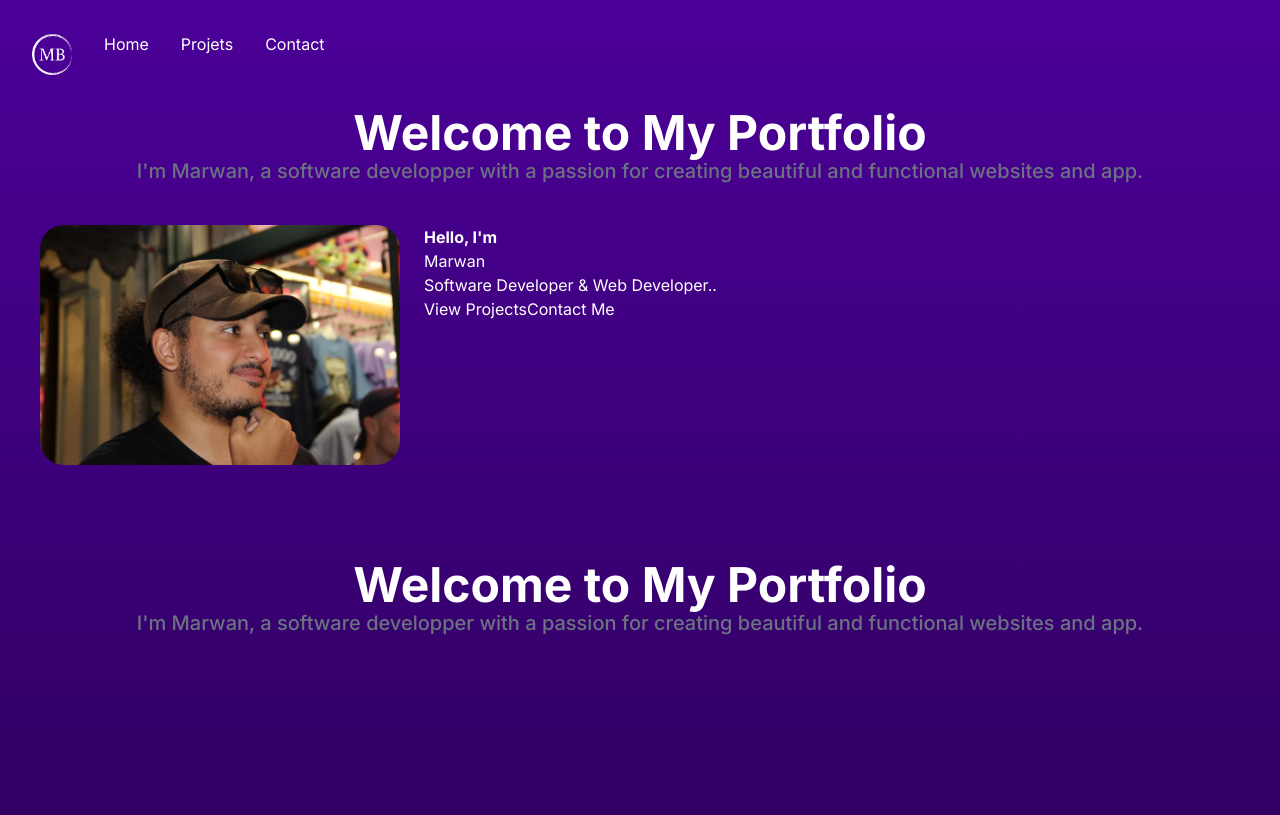
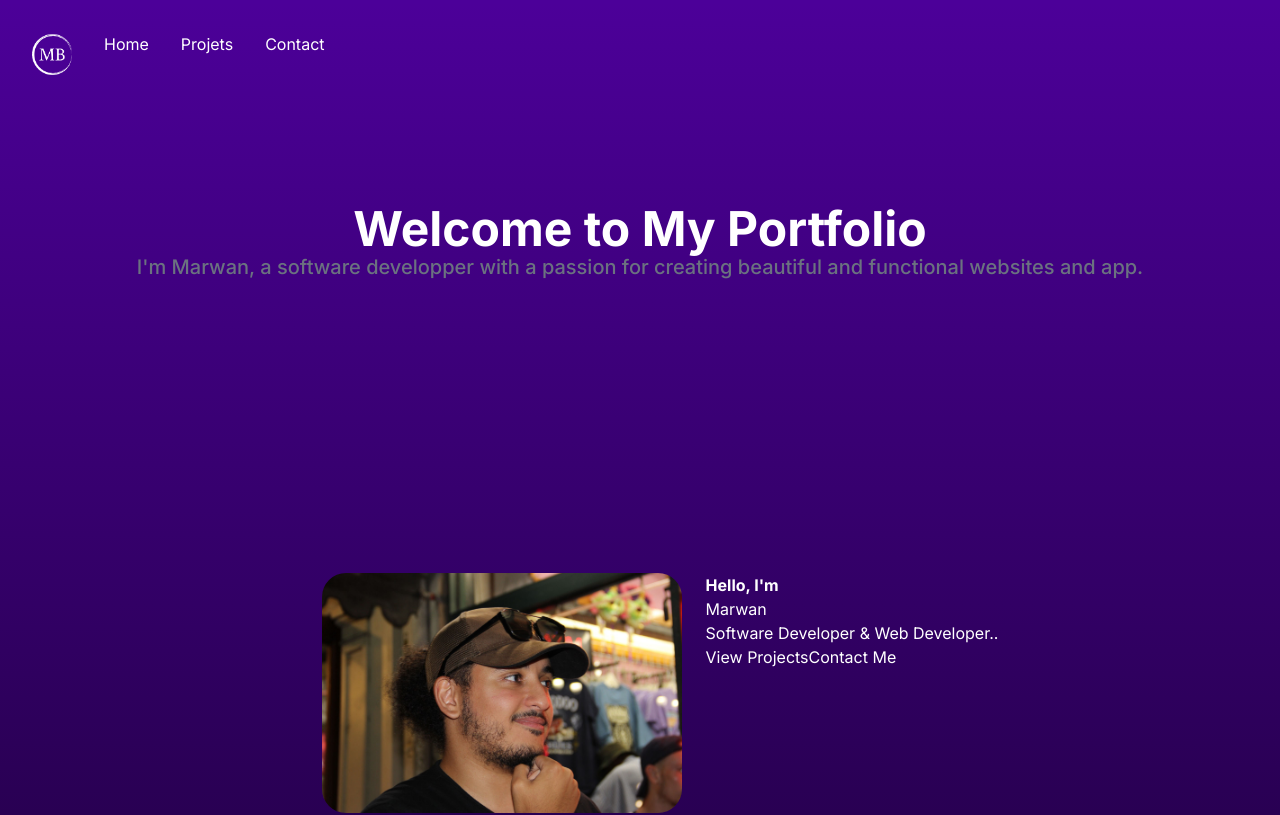
Before and after one commit to imVey/portfolio, a Next.js app: page / in a window 1280 px wide. Shown: the top 815 px of the page. Built offline with nearby package versions, Linux system fonts and the light colour scheme.

Commit message:
Fix: Remove link

```diff
--- a/app/layout.tsx
+++ b/app/layout.tsx
@@ -22,8 +22,6 @@ export default function RootLayout({
     <html lang="en">
       <body className={inter.className}>
         <Header />
-        <Intro />
-        <Presentation />
         {children}
         <Footer />
       </body>
```
